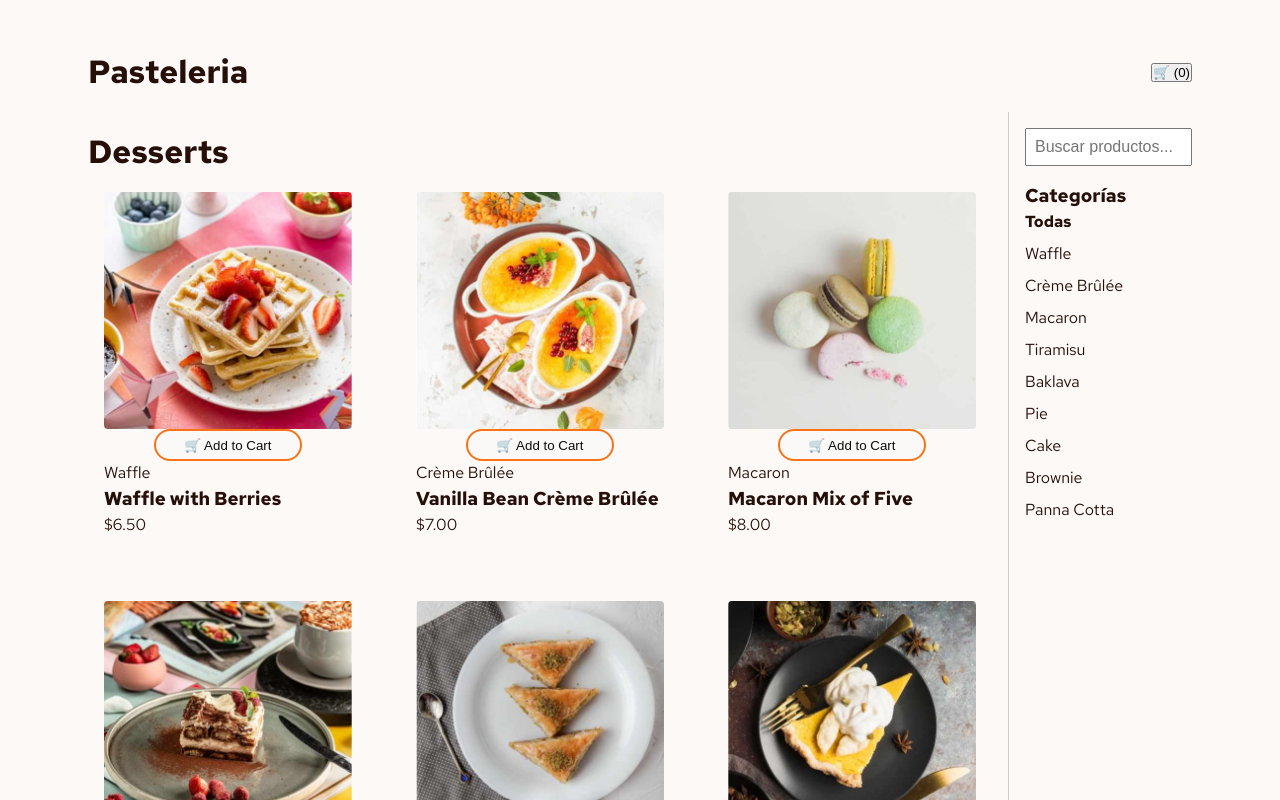
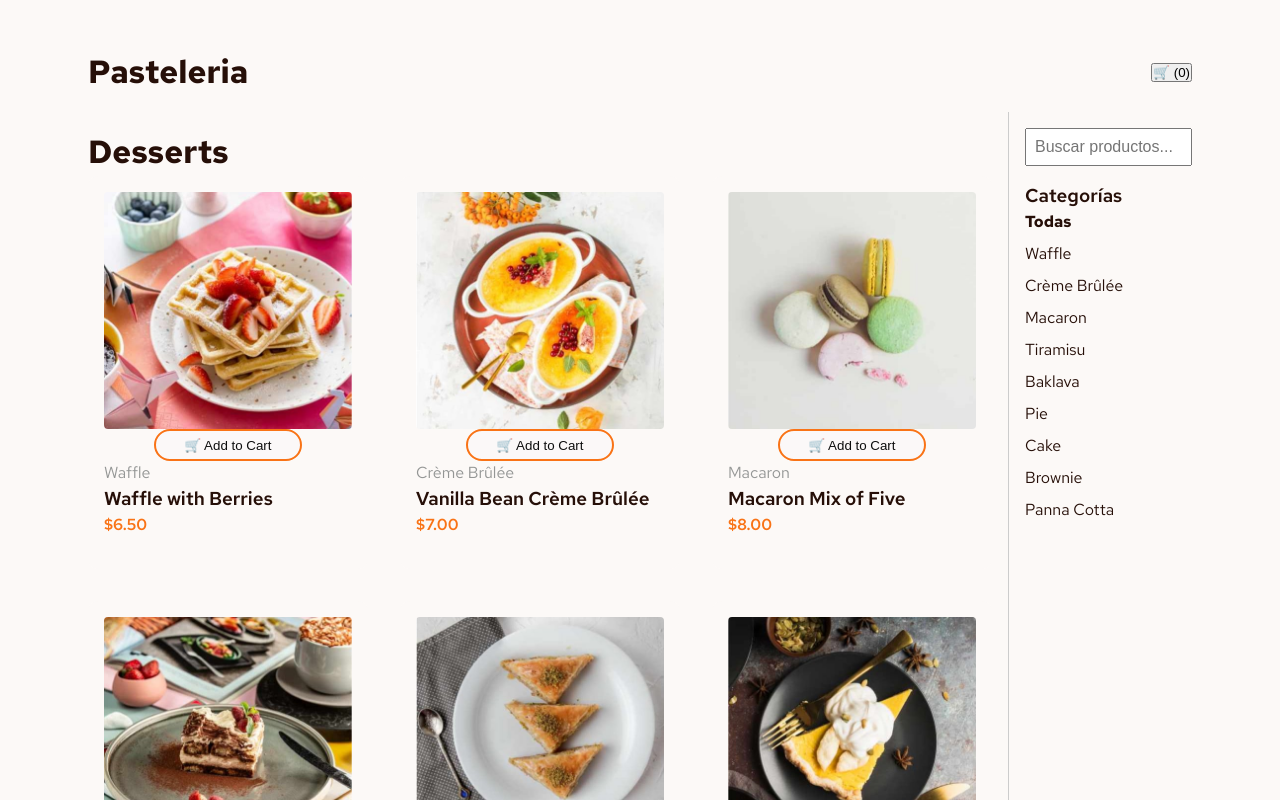
Before and after one commit to anatmb/frontendmentorcar, a React (Vite) app: page / in a window 1280 px wide. Shown: the top 800 px of the page. Built offline with nearby package versions, Linux system fonts and the light colour scheme.

Commit message:
mejora es estilo de las imagenes

```diff
--- a/src/App.css
+++ b/src/App.css
@@ -1,4 +1,4 @@
-/* h1, h2 {
+ h1, h2 {
   font-weight: 700;
 }
 
@@ -9,7 +9,7 @@ h3, h4 {
 
 p, span {
   font-weight: 400;
-} */
+}
 
 .app {
   /* max-width: 1200px;
--- a/src/components/ProductCard.jsx
+++ b/src/components/ProductCard.jsx
@@ -45,9 +45,9 @@ function ProductCard({ product }) {
         )}
 
 
-        <p className="category">{product.category}</p>
+        <p className={styles['category']}>{product.category}</p>
         <h3>{product.name}</h3>
-        <p className="price">${product.price.toFixed(2)}</p>
+        <p className={styles['price']}>${product.price.toFixed(2)}</p>
 
       </div>
     </div>
--- a/src/components/ProductCard.module.css
+++ b/src/components/ProductCard.module.css
@@ -1,13 +1,8 @@
 .card {
-  /* background-color: white;
-  border: 1px solid var(--rose-300);
-  border-radius: 8px;
-  padding: 1rem;
-  text-align: center; */
-    width: 100%;
+  width: 100%;
   display: flex;
   flex-direction: column;
-  /* background-color: white; */
+  background-color: rgb(189, 22, 22);
    background-color: var(--rose-50);
   border-radius: 10px;
   padding: 1rem;
@@ -25,10 +20,29 @@
   margin: 0.5rem 0;
 }
 
+ h1, h2 {
+  font-weight: 700;
+}
+
+
+h3, h4 {
+  font-weight: 600;
+}
+
+p, span {
+  font-weight: 400;
+}
+
 .price {
-  color: var(--green);
+  color:#f97316;
+
   font-weight: 600;
   margin-bottom: 1rem;
+
+}
+
+.category{
+  color: rgb(148, 150, 149) !important;
 }
 
 .button {
@@ -67,6 +81,7 @@
   justify-content:space-between;
   gap: 0.5rem;
   width: 60%;
+  transform: translatey(-50%);
 }
 
 /* Botones + y - */
--- a/src/components/cartsidebar/CartSidebar.module.css
+++ b/src/components/cartsidebar/CartSidebar.module.css
@@ -87,7 +87,7 @@
 }
 
 .add-to-cart-btn {
-   background-color: #f97316;
+  background-color: #f97316;
   color: rgb(14, 14, 14);
   padding: 0.4rem 1rem;
   border-radius: 20px;
```
